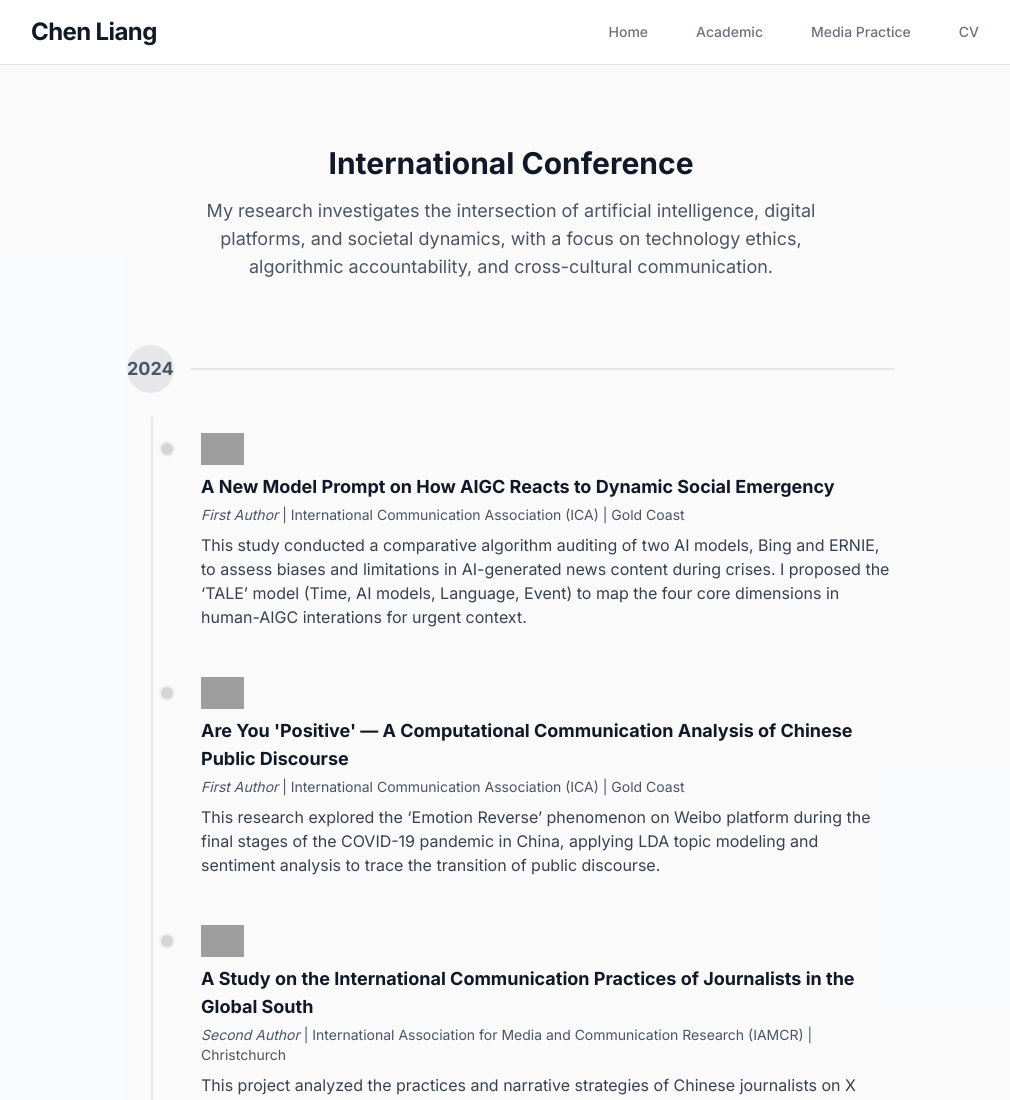
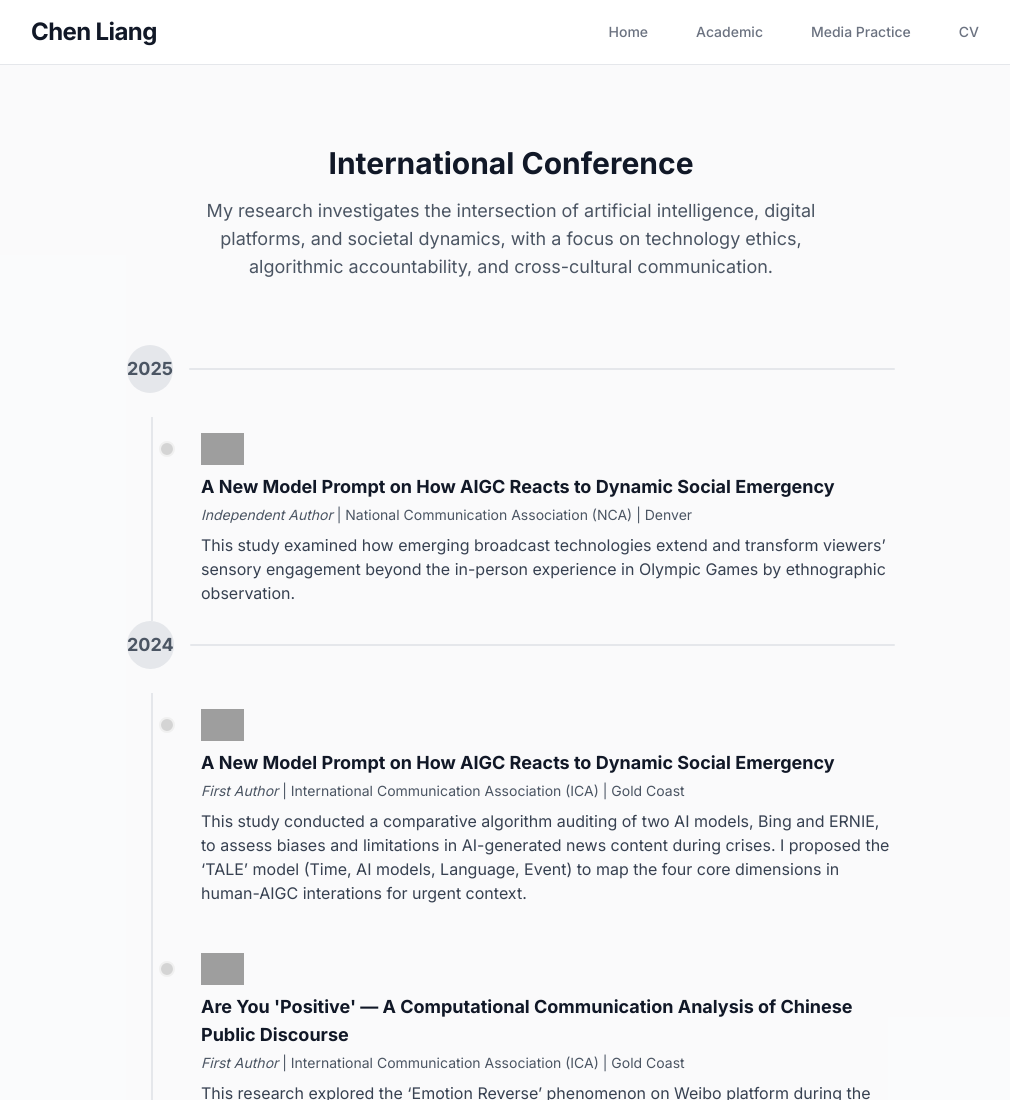
Before and after one commit to Midwarts/liangchen.github.io, a plain HTML site: page academic.html in a window 1280 px wide. Shown: the top 1100 px of the page, without its empty margins (129-1139 px from the left). Drawn offline with nearby package versions, Linux system fonts and the light colour scheme; grey boxes are pictures that could not be loaded.

Commit message:
2025 update in conference and broadcast

```diff
--- a/academic.html
+++ b/academic.html
@@ -73,6 +73,22 @@
                     <p class="mt-4 max-w-2xl mx-auto text-lg text-gray-600">My research investigates the intersection of artificial intelligence, digital platforms, and societal dynamics, with a focus on technology ethics, algorithmic accountability, and cross-cultural communication.</p>
                 </div>
                 <div class="mt-16 max-w-3xl mx-auto">
+                    <!-- Year 2025 -->
+                    <div>
+                        <div class="flex items-center mb-6">
+                            <div class="w-12 h-12 bg-gray-200 rounded-full flex items-center justify-center font-bold text-gray-600 text-lg">2025</div>
+                            <div class="ml-4 h-0.5 w-full bg-gray-200 rounded-full"></div>
+                        </div>
+                        <div class="relative border-l-2 border-gray-200 ml-6 pl-12 py-4 space-y-12">
+                            <div class="relative timeline-item">
+                                 <img src="https://www.icahdq.org/resource/resmgr/images/temp/ica-logo-web-small.png" alt="ICA Logo" class="h-8 mb-2" onerror="this.style.display='none'; this.nextSibling.style.display='block'">
+                                 <div style="display:none;" class="h-8 w-24 bg-gray-200 rounded flex items-center justify-center text-xs text-gray-500 mb-2">ICA Logo</div>
+                                <h4 class="font-bold text-lg text-gray-900">A New Model Prompt on How AIGC Reacts to Dynamic Social Emergency</h4>
+                                <p class="text-sm text-gray-600 mt-1"><em>Independent Author</em> | National Communication Association (NCA) | Denver</p>
+                                <p class="mt-2 text-gray-700">This study examined how emerging broadcast technologies extend and transform viewers’ sensory engagement beyond the in-person experience in Olympic Games by ethnographic observation.</p>
+                            </div>
+                        </div>
+                    </div>
                     <!-- Year 2024 -->
                     <div>
                         <div class="flex items-center mb-6">
```
Also changed, not shown: media-practice.html (+5 -0 lines), 1 other file.
